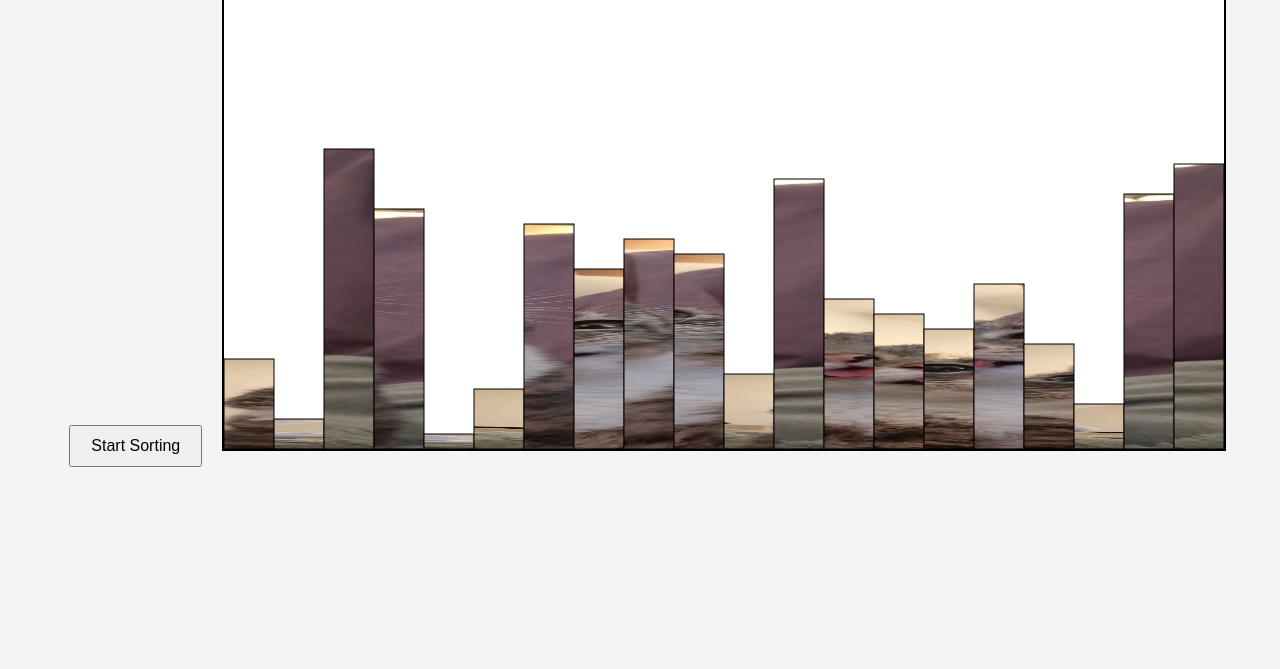
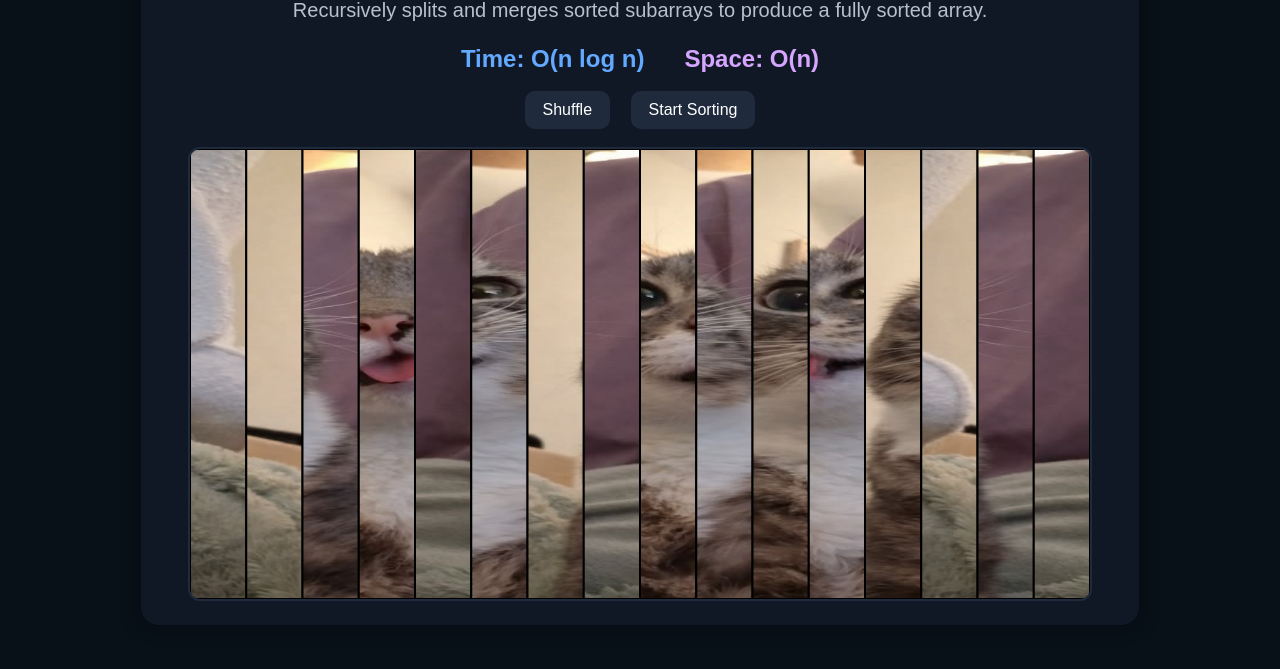
Before and after one commit to heyimdenise/Merge-Sort-Picture, a plain HTML site: page index.html in a window 1280 px wide. Shown: the part 131-800 px from the top of the page. Drawn offline with Linux system fonts and the light colour scheme.

Commit message:
Add files via upload

```diff
--- a/index.html
+++ b/index.html
@@ -7,9 +7,24 @@
   <link rel="stylesheet" href="style.css" />
 </head>
 <body>
-  <h1>Merge Sort Visualizer</h1>
-  <button id="startBtn">Start Sorting</button>
-  <canvas id="canvas" width="1000" height="500"></canvas>
+  <div class="container">
+    <h1>Merge Sort</h1>
+    <p class="subtitle">
+      Recursively splits and merges sorted subarrays to produce a fully sorted array.
+    </p>
+
+    <div class="info">
+      <span>Time: O(n log n)</span>
+      <span>Space: O(n)</span>
+    </div>
+
+    <div class="controls">
+      <button id="shuffleBtn">Shuffle</button>
+      <button id="startBtn">Start Sorting</button>
+    </div>
+
+    <canvas id="canvas" width="900" height="450"></canvas>
+  </div>
 
   <script src="script.js"></script>
 </body>
--- a/script.js
+++ b/script.js
@@ -1,16 +1,18 @@
 const canvas = document.getElementById("canvas");
 const ctx = canvas.getContext("2d");
+
 const startBtn = document.getElementById("startBtn");
+const shuffleBtn = document.getElementById("shuffleBtn");
 
 const img = new Image();
 img.src = "cat.jpg";
 
-const numBars = 20;
+const numBars = 16;
 const barWidth = canvas.width / numBars;
-const maxBarHeight = 300;
 
 let bars = [];
 let sorting = false;
+let delay = 180;
 
 img.onload = () => {
   createBars();
@@ -20,7 +22,6 @@
 function createBars() {
   bars = [];
 
-  // Create bars in correct order first
   for (let i = 0; i < numBars; i++) {
     bars.push({
       value: i + 1,
@@ -28,7 +29,6 @@
     });
   }
 
-  // Shuffle them
   shuffle(bars);
 }
 
@@ -42,25 +42,32 @@
 function drawBars(highlight = []) {
   ctx.clearRect(0, 0, canvas.width, canvas.height);
 
+  const sliceWidth = img.width / numBars;
+
   for (let i = 0; i < bars.length; i++) {
     const bar = bars[i];
     const x = i * barWidth;
-    const height = (bar.value / numBars) * maxBarHeight;
-    const y = canvas.height - height;
+    const y = 0;
+    const width = barWidth;
+    const height = canvas.height;
 
-    // Draw image slice inside bar
-    const sliceWidth = img.width / numBars;
     const sourceX = bar.imgIndex * sliceWidth;
 
     ctx.drawImage(
       img,
-      sourceX, 0, sliceWidth, img.height,
-      x, y, barWidth, height
+      sourceX,
+      0,
+      sliceWidth,
+      img.height,
+      x,
+      y,
+      width,
+      height
     );
 
-    // Rectangle border
-    ctx.strokeStyle = highlight.includes(i) ? "red" : "black";
-    ctx.strokeRect(x, y, barWidth, height);
+    ctx.strokeStyle = highlight.includes(i) ? "#27f0b4" : "#000000";
+    ctx.lineWidth = highlight.includes(i) ? 4 : 2;
+    ctx.strokeRect(x, y, width, height);
   }
 }
 
@@ -96,7 +103,7 @@
     }
 
     drawBars([k]);
-    await sleep(150);
+    await sleep(delay);
     k++;
   }
 
@@ -104,7 +111,7 @@
     arr[k] = leftPart[i];
     i++;
     drawBars([k]);
-    await sleep(150);
+    await sleep(delay);
     k++;
   }
 
@@ -112,17 +119,25 @@
     arr[k] = rightPart[j];
     j++;
     drawBars([k]);
-    await sleep(150);
+    await sleep(delay);
     k++;
   }
+
+  drawBars();
+  await sleep(delay);
 }
 
 startBtn.addEventListener("click", async () => {
   if (sorting) return;
+
   sorting = true;
-
   await mergeSort(bars, 0, bars.length - 1);
   drawBars();
-
   sorting = false;
 });
+
+shuffleBtn.addEventListener("click", () => {
+  if (sorting) return;
+  createBars();
+  drawBars();
+});
--- a/style.css
+++ b/style.css
@@ -1,21 +1,76 @@
 body {
+  margin: 0;
+  min-height: 100vh;
+  font-family: Arial, sans-serif;
+  background: #081018;
+  color: #f5f5f5;
+  display: flex;
+  justify-content: center;
+  align-items: center;
+}
+
+.container {
+  width: 950px;
+  max-width: 95vw;
   text-align: center;
-  font-family: Arial, sans-serif;
-  background: #f4f4f4;
+  background: #101826;
+  padding: 24px;
+  border-radius: 18px;
+  box-shadow: 0 0 20px rgba(0, 0, 0, 0.35);
 }
 
 h1 {
-  margin-top: 20px;
+  margin: 0;
+  font-size: 42px;
+}
+
+.subtitle {
+  margin-top: 10px;
+  color: #b8c0cc;
+  font-size: 20px;
+  line-height: 1.5;
+}
+
+.info {
+  margin: 18px 0;
+  display: flex;
+  justify-content: center;
+  gap: 40px;
+  font-size: 24px;
+  font-weight: bold;
+}
+
+.info span:first-child {
+  color: #62a9ff;
+}
+
+.info span:last-child {
+  color: #d6a6ff;
+}
+
+.controls {
+  margin-bottom: 18px;
 }
 
 button {
-  margin: 15px;
-  padding: 10px 20px;
+  padding: 10px 18px;
+  margin: 0 8px;
   font-size: 16px;
+  border: none;
+  border-radius: 10px;
   cursor: pointer;
+  background: #1f2b3d;
+  color: white;
+}
+
+button:hover {
+  background: #2d3b52;
 }
 
 canvas {
-  border: 2px solid black;
-  background: white;
+  display: block;
+  margin: 0 auto;
+  background: #0b111b;
+  border: 2px solid #1f2b3d;
+  border-radius: 12px;
 }
```
